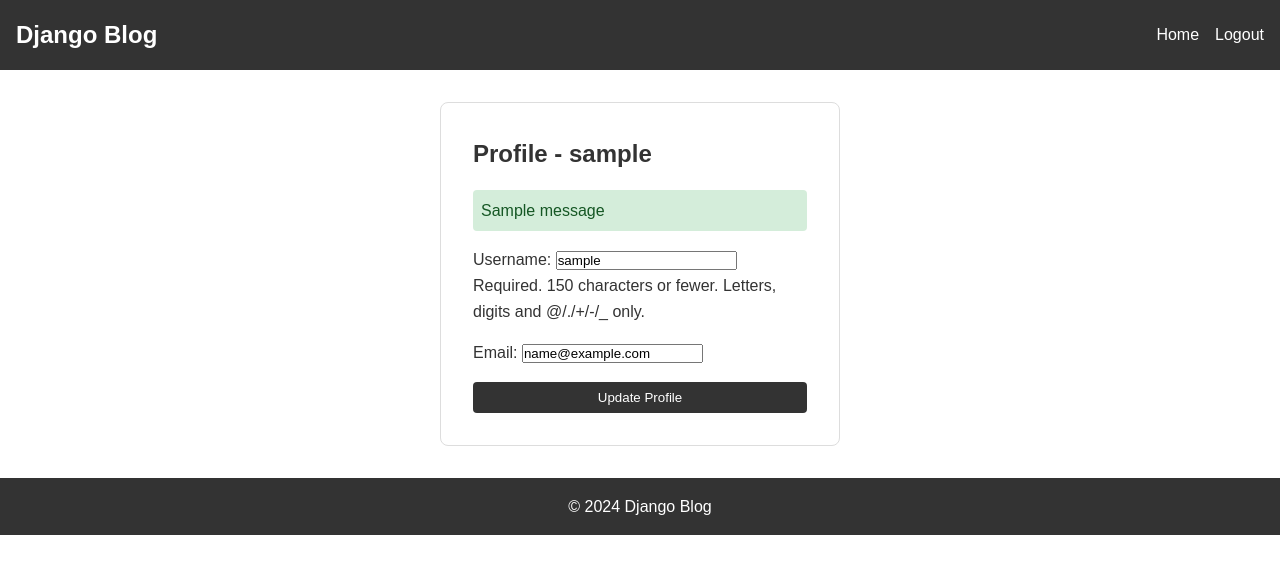
After one commit to mohamed231141758/Alx_DjangoLearnLab, a Django app: page /profile/ in a window 1280 px wide. The commit adds this page. Shown: the top 574 px of the page. Run offline with Django 4.2, Linux system fonts and the light colour scheme; a user stored in the database is signed in; tables that the repository leaves empty hold one stand-in row (values such as "Sample post"); one stand-in notice (Sample message) is shown.

Commit message:
Add user authentication system with registration, login, logout and profile

```diff
--- /dev/null
+++ b/django_blog/blog/forms.py
@@ -0,0 +1,26 @@
+from django import forms
+from django.contrib.auth.forms import UserCreationForm
+from django.contrib.auth.models import User
+
+# Extended registration form with email field
+class CustomUserCreationForm(UserCreationForm):
+    email = forms.EmailField(required=True)
+
+    class Meta:
+        model = User
+        fields = ['username', 'email', 'password1', 'password2']
+
+    def save(self, commit=True):
+        user = super().save(commit=False)
+        user.email = self.cleaned_data['email']
+        if commit:
+            user.save()
+        return user
+
+# Profile update form
+class UserUpdateForm(forms.ModelForm):
+    email = forms.EmailField(required=True)
+
+    class Meta:
+        model = User
+        fields = ['username', 'email']
--- a/django_blog/blog/static/blog/css/style.css
+++ b/django_blog/blog/static/blog/css/style.css
@@ -51,3 +51,42 @@ footer {
     color: #fff;
     margin-top: 2rem;
 }
+
+/* Authentication styles */
+.auth-container {
+    max-width: 400px;
+    margin: 2rem auto;
+    padding: 2rem;
+    border: 1px solid #ddd;
+    border-radius: 8px;
+}
+
+.auth-container h2 {
+    margin-bottom: 1rem;
+}
+
+.auth-container form p {
+    margin-bottom: 1rem;
+}
+
+.auth-container button {
+    background: #333;
+    color: #fff;
+    padding: 0.5rem 1rem;
+    border: none;
+    border-radius: 4px;
+    cursor: pointer;
+    width: 100%;
+}
+
+.auth-container button:hover {
+    background: #555;
+}
+
+.message {
+    padding: 0.5rem;
+    margin-bottom: 1rem;
+    border-radius: 4px;
+    background: #d4edda;
+    color: #155724;
+}
--- /dev/null
+++ b/django_blog/blog/templates/blog/profile.html
@@ -0,0 +1,16 @@
+{% extends 'blog/base.html' %}
+{% block content %}
+<div class="auth-container">
+    <h2>Profile - {{ user.username }}</h2>
+    {% if messages %}
+        {% for message in messages %}
+            <div class="message {{ message.tags }}">{{ message }}</div>
+        {% endfor %}
+    {% endif %}
+    <form method="POST">
+        {% csrf_token %}
+        {{ form.as_p }}
+        <button type="submit">Update Profile</button>
+    </form>
+</div>
+{% endblock %}
--- /dev/null
+++ b/django_blog/blog/urls.py
@@ -0,0 +1,11 @@
+from django.urls import path
+from django.contrib.auth import views as auth_views
+from . import views
+
+urlpatterns = [
+    # Authentication URLs
+    path('login/', auth_views.LoginView.as_view(template_name='blog/login.html'), name='login'),
+    path('logout/', auth_views.LogoutView.as_view(template_name='blog/logout.html'), name='logout'),
+    path('register/', views.register, name='register'),
+    path('profile/', views.profile, name='profile'),
+]
--- a/django_blog/blog/views.py
+++ b/django_blog/blog/views.py
@@ -1,3 +1,31 @@
-from django.shortcuts import render
+from django.shortcuts import render, redirect
+from django.contrib.auth import login, logout, authenticate
+from django.contrib.auth.decorators import login_required
+from django.contrib import messages
+from .forms import CustomUserCreationForm, UserUpdateForm
 
-# Create your views here.
+# Registration view
+def register(request):
+    if request.method == 'POST':
+        form = CustomUserCreationForm(request.POST)
+        if form.is_valid():
+            user = form.save()
+            login(request, user)
+            messages.success(request, 'Account created successfully!')
+            return redirect('profile')
+    else:
+        form = CustomUserCreationForm()
+    return render(request, 'blog/register.html', {'form': form})
+
+# Profile view - requires login
+@login_required
+def profile(request):
+    if request.method == 'POST':
+        form = UserUpdateForm(request.POST, instance=request.user)
+        if form.is_valid():
+            form.save()
+            messages.success(request, 'Profile updated successfully!')
+            return redirect('profile')
+    else:
+        form = UserUpdateForm(instance=request.user)
+    return render(request, 'blog/profile.html', {'form': form})
--- a/django_blog/django_blog/settings.py
+++ b/django_blog/django_blog/settings.py
@@ -143,3 +143,8 @@ DATABASES = {
         'PORT': '5432',
     }
 }
+
+# Authentication settings
+LOGIN_REDIRECT_URL = '/profile/'
+LOGOUT_REDIRECT_URL = '/login/'
+LOGIN_URL = '/login/'
--- a/django_blog/django_blog/urls.py
+++ b/django_blog/django_blog/urls.py
@@ -1,22 +1,7 @@
-"""
-URL configuration for django_blog project.
-
-The `urlpatterns` list routes URLs to views. For more information please see:
-    https://docs.djangoproject.com/en/4.2/topics/http/urls/
-Examples:
-Function views
-    1. Add an import:  from my_app import views
-    2. Add a URL to urlpatterns:  path('', views.home, name='home')
-Class-based views
-    1. Add an import:  from other_app.views import Home
-    2. Add a URL to urlpatterns:  path('', Home.as_view(), name='home')
-Including another URLconf
-    1. Import the include() function: from django.urls import include, path
-    2. Add a URL to urlpatterns:  path('blog/', include('blog.urls'))
-"""
 from django.contrib import admin
-from django.urls import path
+from django.urls import path, include
 
 urlpatterns = [
     path('admin/', admin.site.urls),
+    path('', include('blog.urls')),
 ]
```
Also changed, not shown: django_blog/blog/templates/blog/login.html (added, +17 -0 lines), django_blog/blog/templates/blog/logout.html (added, +7 -0 lines), django_blog/blog/templates/blog/register.html (added, +17 -0 lines).
